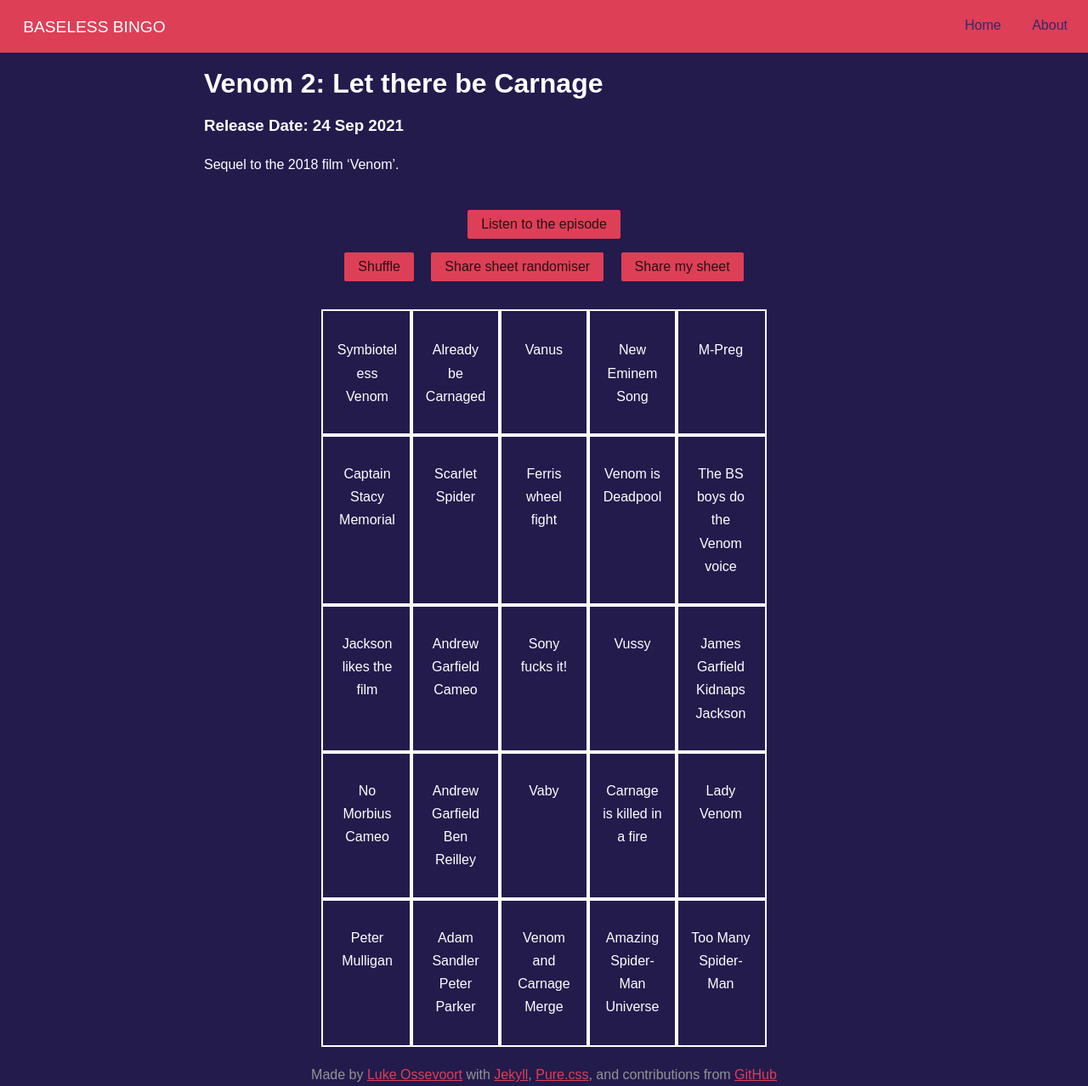
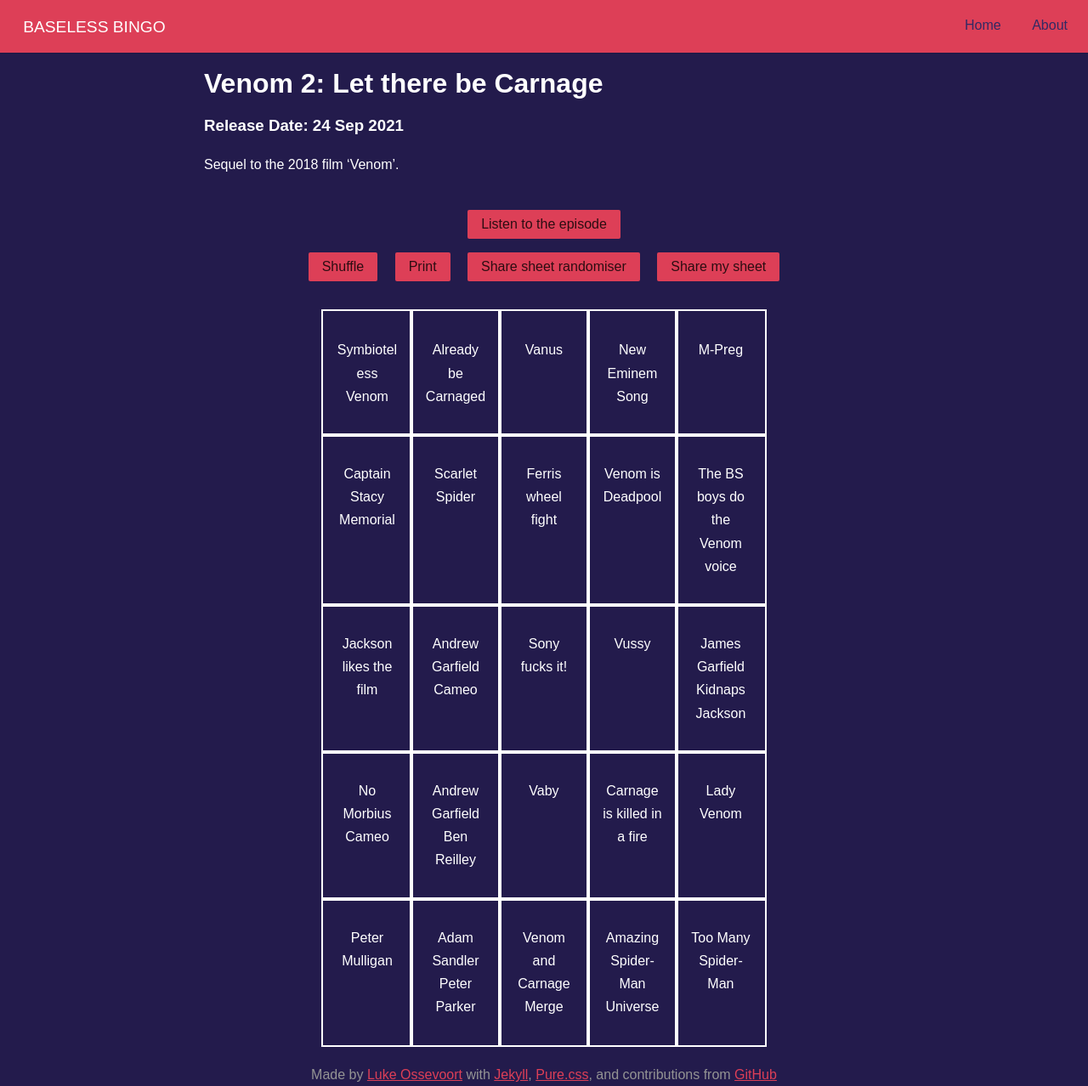
Before and after one commit to Sumblefore/baseless.bingo, a Jekyll site: the page built from src/_posts/2021-09-24-Venom-2.md, in a window 1280 px wide and 1278 px high. Shown: the whole window at 85% size. Built offline with Jekyll 4.4.1, drawn with Linux system fonts in a browser that asks for light colours; nearby versions of some CDN libraries.

Commit message:
Added print button

```diff
--- a/src/_layouts/bingo.html
+++ b/src/_layouts/bingo.html
@@ -27,6 +27,7 @@
 
                 <div class="is-center pure-u-1">
                     <a onclick="reroll()" class="pure-button">Shuffle</a>
+                    <a onclick="window.print()" class="pure-button">Print</a>
                     <a onclick="shareSheet(false)" class="pure-button">Share sheet randomiser</a>
                     <a onclick="shareSheet(true)" class="pure-button">Share my sheet</a>
                 </div>
```
